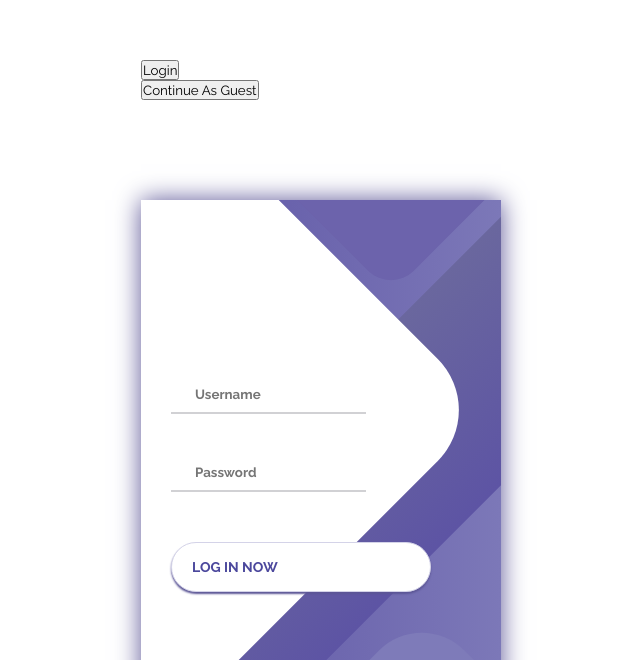
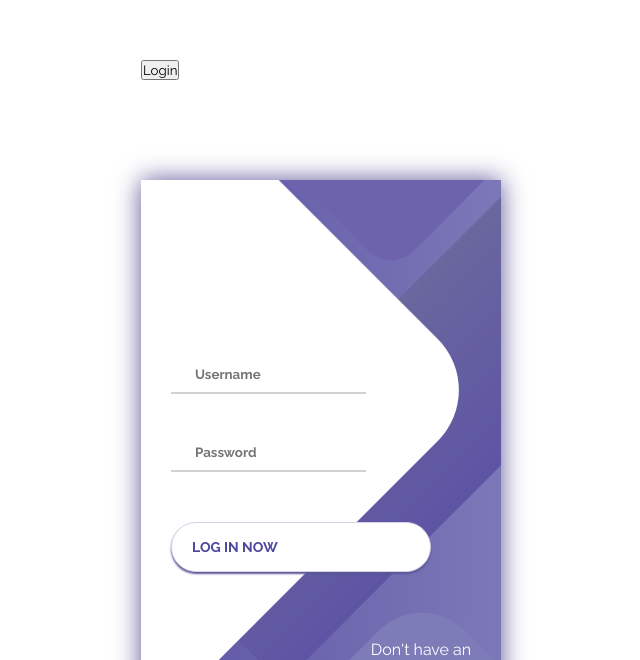
Before and after one commit to ticket-tiger/ticket-management-system, a React (Create React App) app: page /login in a window 1280 px wide. Shown: the part 140-800 px from the top of the page, without its empty margins (319-959 px from the left). Built offline with nearby package versions, Linux system fonts and the light colour scheme.

Commit message:
Removed continue as guest button

```diff
--- a/src/pages/Login/Login.js
+++ b/src/pages/Login/Login.js
@@ -1,5 +1,5 @@
 import React, { useReducer, useState } from 'react';
-import { Navigate, Link } from 'react-router-dom';
+import { Navigate } from 'react-router-dom';
 import axios from 'axios';
 import './Login.css';
 import Modal from '../../components/reusableComponents/Modal';
@@ -67,11 +67,11 @@ const Login = () => {
 
   return (
     <>
-      <Link to="/create-ticket">
+      {/* <Link to="/create-ticket">
         <button type="button">
           Continue As Guest
         </button>
-      </Link>
+      </Link> */}
       {authenticationStatusCSSClass === 'status-400' ? <p>Your credentials were incorrect.  Please try again.</p> : null}
       {authenticationStatusCSSClass === 'status-500' ? <p>There was a problem with the server.  Sorry for the inconvenience</p> : null}
       {authenticationStatusCSSClass === 'status-default-error' ? <p>There was an unexpected error.  Please try again in a little while.</p> : null}
```
